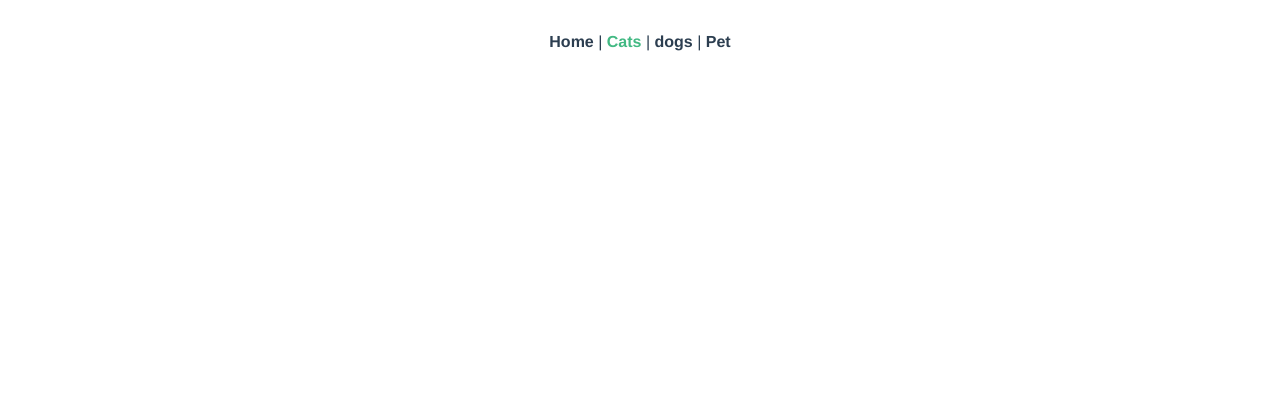
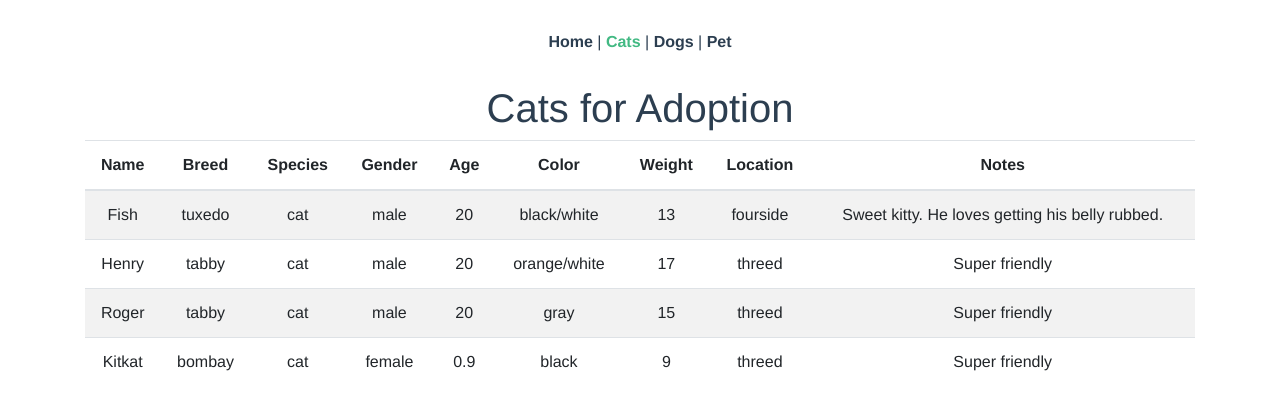
Before and after one commit to brittbmh/vue-pets, a Vue app: page /cats in a window 1280 px wide. Shown: the top 410 px of the page. Built offline with nearby package versions, Linux system fonts and the light colour scheme.

Commit message:
set up cats and dogs tables

```diff
--- a/src/App.vue
+++ b/src/App.vue
@@ -3,10 +3,12 @@
     <div id="nav">
       <router-link to="/">Home</router-link> |
       <router-link to="/cats">Cats</router-link> |
-      <router-link to="/dogs">dogs</router-link> |
+      <router-link to="/dogs">Dogs</router-link> |
       <router-link to="/pet">Pet</router-link>
     </div>
+    <b-container>
     <router-view/>
+    </b-container>
   </div>
 </template>
 
--- a/src/data/dogs.js
+++ b/src/data/dogs.js
@@ -10,7 +10,7 @@ export default [
         notes: 'Pure breed. Trained for competitions.'
     },
     {
-        name: 'Hillary',
+        name: 'Amber',
         breed: 'mut',
         gender: 'female',
         age: 17,
--- a/src/views/Cats.vue
+++ b/src/views/Cats.vue
@@ -1,15 +1,17 @@
 <template>
     <div>
-        <b-table striped hover :items="items"></b-table>
+        <h1>Cats for Adoption</h1>
+        <b-table striped hover :items="cats"></b-table>
   </div>
     </div>
 </template>
 
 <script>
+import cats from '@/data/cats'
 export default {
     data() {
         return {
-
+            cats
         }
     }
 }
--- a/src/views/Dogs.vue
+++ b/src/views/Dogs.vue
@@ -1,5 +1,18 @@
 <template>
     <div>
-        Dogs
+        <h1>Dogs for Adoption</h1>
+        <b-table striped hover :items="dogs"></b-table>
+  </div>
     </div>
 </template>
+
+<script>
+import dogs from '@/data/dogs'
+export default {
+    data() {
+        return {
+            dogs
+        }
+    }
+}
+</script>
--- a/src/views/Home.vue
+++ b/src/views/Home.vue
@@ -1,6 +1,6 @@
 <template>
   <div class="home">
-    Home
+    <h1>Adopt a new best friend</h1>
   </div>
 </template>
 
```
